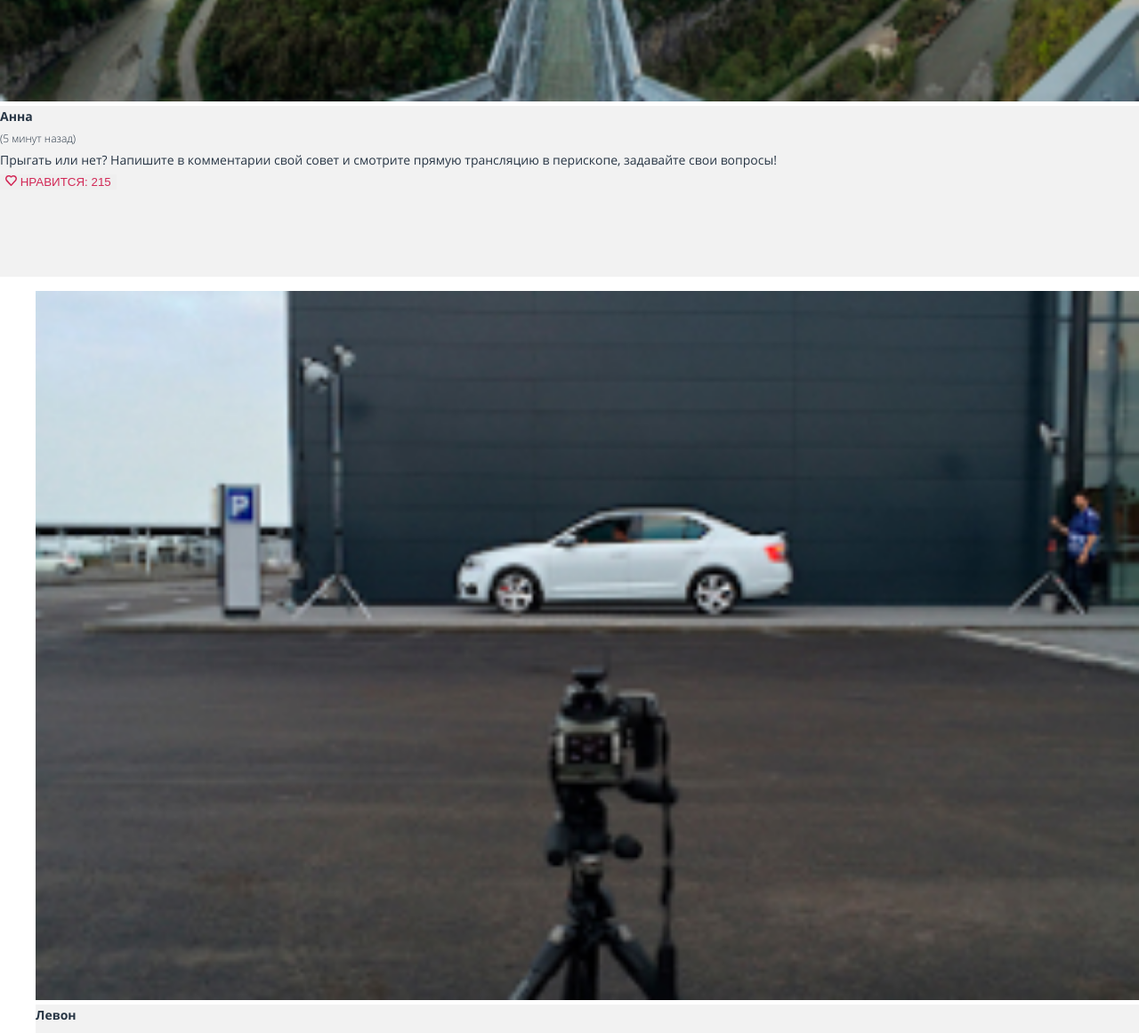
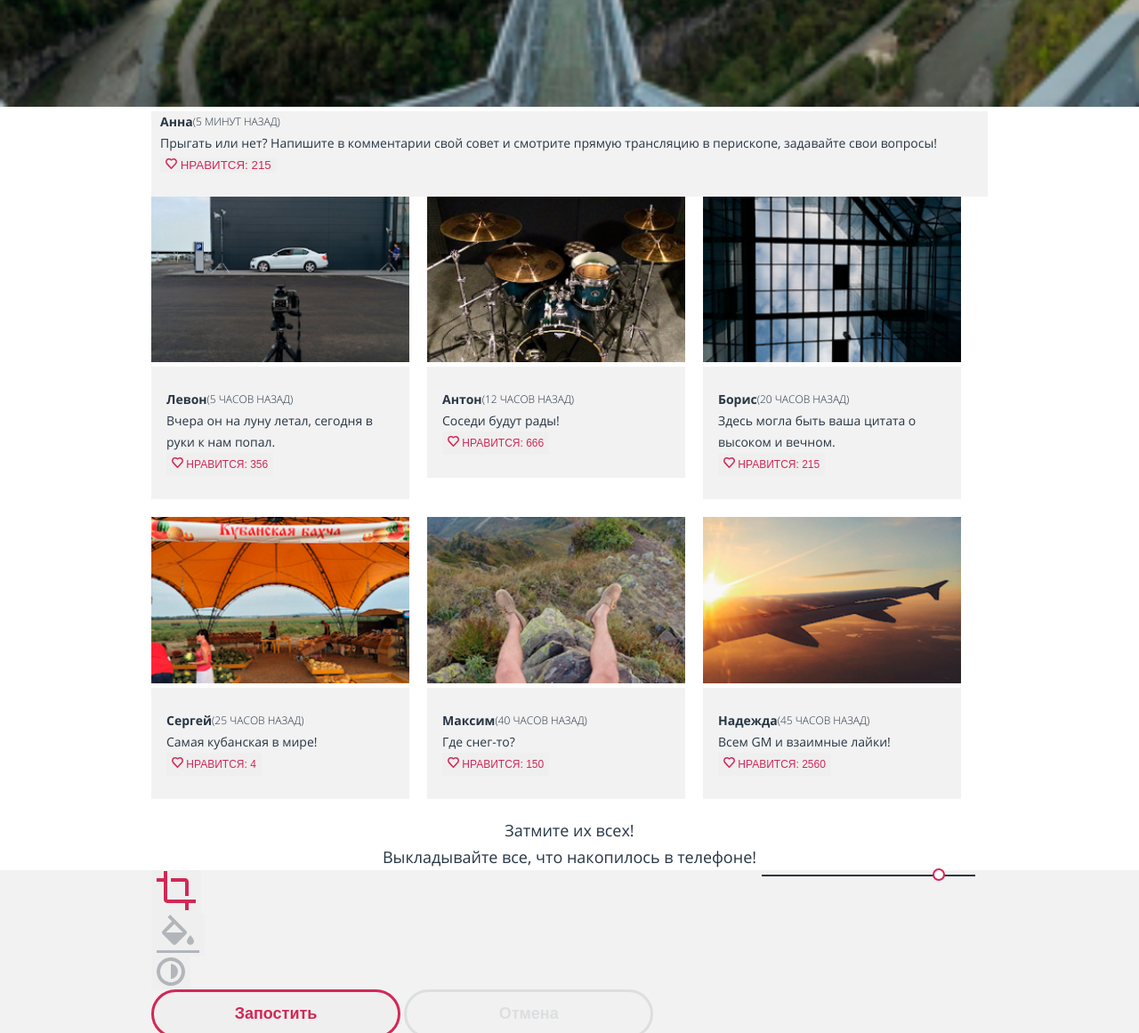
Before and after one commit to vryzhkova/1620049-pink-22, a website: page source/catalog.html in a window 1280 px wide. Shown: the part 790-1951 px from the top of the page at 89% size. Drawn offline with nearby package versions, Linux system fonts and the light colour scheme; files that its build step writes are made by us from their sources.

Commit message:
Адаптивная сетка для страницы каталога

```diff
--- a/source/catalog.html
+++ b/source/catalog.html
@@ -8,44 +8,59 @@
   </head>
   <body class="page__body">
     <header class="page-header">
-      <div class="header-wrap">
-        <a href="index.html" class="page-header__logo">
+      <nav class="page-header__main-nav main-nav">
+        <div class="page-header__logo-wrapper">
+          <a class="page-header__logo">
             <img
+              class="page-header__logo-mobile"
               src="img/pink-logo.svg"
               width="74"
               height="23"
               alt="Логотип Pink"
             />
+            <img
+              class="page-header__logo-tablet"
+              src="img/header/pink-logo-tablet.svg"
+              width="145"
+              height="40"
+              alt="Логотип Pink"
+            />
+            <img
+              class="page-header__logo-desktop"
+              src="img/header/pink-logo-desktop.svg"
+              width="147"
+              height="40"
+              alt="Логотип Pink"
+            />
           </a>
-        <nav class="main-nav">
           <button class="main-nav__toggle" type="button">
             <span class="visually-hidden">Открыть меню</span>
           </button>
-          <div class="main-nav__wrapper">
+        </div>
+
         <ul class="main-nav__list">
           <li class="main-nav__item main-nav__item--active">
-                <a href="index.html"> Главная </a>
+            <a class="main-nav__link" href="index.html"> Главная </a>
           </li>
           <li class="main-nav__item">
-                <a href="#"> Фотографии </a>
+            <a class="main-nav__link" href="catalog.html"> Фотографии </a>
           </li>
           <li class="main-nav__item">
-                <a href="form.html"> Конкурс </a>
+            <a class="main-nav__link"> Конкурс </a>
           </li>
           <li class="main-nav__item">
-                <a href="https://htmlacademy.ru/intensive/adaptive">
-                  HTML ACADEMY
+            <a
+              class="main-nav__link"
+              href="https://htmlacademy.ru/intensive/adaptive"
+            >
+              HTML Academy
             </a>
           </li>
         </ul>
-          </div>
       </nav>
-      </div>
 
-      <div class="photo">
-        <div class="photo__wrapper">
+      <div class="photo container">
         <h2 class="photo__title">Фотографии пользователей</h2>
-        </div>
       </div>
     </header>
 
@@ -68,11 +83,12 @@
               height="137"
               alt="Фото - панорама дня: подвестной мост"
             />
-
-            <blockquote class="panorama__post-item">
+            <blockquote class="panorama__post-item container">
               <div class="panorama__author-info">
+                <div class="panorama__author-wrap">
                   <p class="panorama__author-name">Анна</p>
                   <span class="panorama__date">(5 минут назад)</span>
+                </div>
                 <p class="panorama__text">
                   Прыгать или нет? Напишите в комментарии свой совет и смотрите
                   прямую трансляцию в перископе, задавайте свои вопросы!
@@ -96,7 +112,7 @@
             </blockquote>
           </div>
 
-          <ul class="gallery__list">
+          <ul class="gallery__list container">
             <li class="gallery__list-item">
               <img
                 class="gallery__list-image"
@@ -106,8 +122,10 @@
                 height="180"
               />
               <div class="gallery__list-authorinfo">
+                <div class="gallery__author-wrap">
                   <p class="gallery__list-author-name">Левон</p>
                   <span class="gallery__list-time">(5 часов назад)</span>
+                </div>
                 <p class="gallery__list-text">
                   Вчера он на луну летал, сегодня в руки к нам попал.
                 </p>
@@ -137,8 +155,10 @@
                 height="180"
               />
               <div class="gallery__list-authorinfo">
+                <div class="gallery__author-wrap">
                   <p class="gallery__list-author-name">Антон</p>
                   <span class="gallery__list-time">(12 часов назад)</span>
+                </div>
                 <p class="gallery__list-text">Соседи будут рады!</p>
                 <button class="gallery__list-button-heart" type="button">
                   <svg
@@ -166,8 +186,10 @@
                 height="180"
               />
               <div class="gallery__list-authorinfo">
+                <div class="gallery__author-wrap">
                   <p class="gallery__list-author-name">Борис</p>
                   <span class="gallery__list-time">(20 часов назад)</span>
+                </div>
                 <p class="gallery__list-text">
                   Здесь могла быть ваша цитата о высоком и вечном.
                 </p>
@@ -197,8 +219,10 @@
                 height="180"
               />
               <div class="gallery__list-authorinfo">
+                <div class="gallery__author-wrap">
                   <p class="gallery__list-author-name">Сергей</p>
                   <span class="gallery__list-time">(25 часов назад)</span>
+                </div>
                 <p class="gallery__list-text">Самая кубанская в мире!</p>
                 <button class="gallery__list-button-heart" type="button">
                   <svg
@@ -226,8 +250,10 @@
                 height="180"
               />
               <div class="gallery__list-authorinfo">
+                <div class="gallery__author-wrap">
                   <p class="gallery__list-author-name">Максим</p>
                   <span class="gallery__list-time">(40 часов назад)</span>
+                </div>
                 <p class="gallery__list-text">Где снег-то?</p>
                 <button class="gallery__list-button-heart" type="button">
                   <svg
@@ -255,8 +281,10 @@
                 height="180"
               />
               <div class="gallery__list-authorinfo">
+                <div class="gallery__author-wrap">
                   <p class="gallery__list-author-name">Надежда</p>
                   <span class="gallery__list-time">(45 часов назад)</span>
+                </div>
                 <p class="gallery__list-text">Всем GM и взаимные лайки!</p>
                 <button class="gallery__list-button-heart" type="button">
                   <svg
@@ -276,16 +304,19 @@
               </div>
             </li>
           </ul>
-          <p class="gallery__title">
-            Затмите их всех! Выкладывайте все, что накопилось в телефоне!
+          <div class="gallery__headline container">
+            <p class="gallery__title">Затмите их всех!</p>
+            <p class="gallery__title-text">
+              Выкладывайте все, что накопилось в телефоне!
             </p>
+          </div>
         </section>
 
         <section class="filter">
           <h2 class="visually-hidden">
             Отредактировать и запостить новую фотографию
           </h2>
-          <div class="filter__wrapper">
+          <div class="container">
             <form class="filter__form">
               <label for="form-file"
                 ><span class="visually-hidden">Выберите фотографию</span></label
@@ -297,7 +328,8 @@
                 name="form-file"
               />
               <div class="filter__tools">
-                <button>
+                <div class="filter__tools-instrument filter__tools-crop">
+                  <button class="filter__tools-button">
                     <img
                       src="img/catalog/crop.svg"
                       alt="Иконка: вырезать"
@@ -316,8 +348,10 @@
                       <div class="toggle" tabindex="0"></div>
                     </div>
                   </fieldset>
+                </div>
 
-                <button>
+                <div class="filter__tools-instrument filter__tools-fill">
+                  <button class="filter__tools-button">
                     <img
                       src="img/catalog/fill.svg"
                       alt="Иконка: заливка"
@@ -336,8 +370,10 @@
                       <div class="toggle" tabindex="0"></div>
                     </div>
                   </fieldset>
+                </div>
 
-                <button>
+                <div class="filter__tools-instrument filter__tools-contrast">
+                  <button class="filter__tools-button">
                     <img
                       src="img/catalog/contrast.svg"
                       alt="Иконка: контраст"
@@ -357,6 +393,7 @@
                     </div>
                   </fieldset>
                 </div>
+              </div>
 
               <div class="filter__button">
                 <button class="button filter__button-post" type="submit">
@@ -373,15 +410,16 @@
     </main>
 
     <footer class="page-footer">
-      <div class="page-footer__wrapper">
-        <div class="page-footer__social social">
-          <a href="index.html"
+      <div class="container social">
+        <div class="page-footer__social">
+          <a href="#"
             ><img
               src="img/footer/copyright-logo.svg"
               width="145"
               height="40"
               alt="Логотип Pink"
           /></a>
+        </div>
         <ul class="social__list">
           <li class="social__item">
             <a
@@ -426,7 +464,6 @@
             </a>
           </li>
         </ul>
-        </div>
         <div class="page-footer__copyright copyright">
           <b class="copyright__text">Разработано:</b>
           <a
--- a/source/sass/blocks/filter.scss
+++ b/source/sass/blocks/filter.scss
@@ -3,13 +3,13 @@
   width: 100%;
 }
 
-.filter__wrapper {
-  margin: 0 auto;
-  padding: 0 20px;
+.filter__tools {
+  display: flex;
 }
 
-.filter__tools {
+.filter__tools-instrument {
   display: flex;
+  justify-content: space-between;
 }
 
 .filter__button-post {
@@ -24,3 +24,59 @@
   color: $button-rose;
   text-align: center;
 }
+
+.filter__button-cancel {
+  border: 3px solid #283645;
+  box-sizing: border-box;
+  border-radius: 30px;
+  width: 280px;
+  height: 55px;
+  font-weight: bold;
+  font-size: 18px;
+  line-height: 18px;
+  color: #283645;
+  opacity: 0.1;
+  text-align: center;
+}
+
+.filter__tools-button {
+  border: none;
+}
+
+.filter-item {
+  border: none;
+}
+
+.range-filter {
+  position: relative;
+}
+
+.scale {
+  width: 240px;
+  height: 2px;
+  background: #283645;
+}
+
+.bar {
+  width: 65%;
+  margin-left: 0%;
+}
+
+.toggle {
+  position: absolute;
+  top: -7px;
+  width: 14px;
+  height: 14px;
+  background: #ffffff;
+  border: 2px solid #d22856;
+  box-sizing: border-box;
+  border-radius: 50%;
+  left: 80%;
+}
+
+@media (min-width: $tablet-width) {
+  .filter__tools {
+    display: flex;
+    flex-direction: column;
+  }
+}
--- a/source/sass/blocks/form.scss
+++ b/source/sass/blocks/form.scss
@@ -5,6 +5,13 @@
   display: flex;
   flex-direction: column;
   justify-content: space-around;
+}
+
+.form__fieldset {
+  box-sizing: border-box;
+  margin: 0 auto;
+  width: 320px;
+  padding: 0 20px;
 }
 
 //Form__name
@@ -230,6 +237,9 @@
   .form {
     flex-direction: row;
     flex-wrap: wrap;
+    margin: 0 auto;
+    width: 960px;
+    padding: 0 10px;
   }
 
   .form__name {
@@ -240,9 +250,17 @@
     width: 100%;
   }
 
+  .form__application-form {
+    width: 432px;
+  }
+
   .form__application-wrapper {
     width: 430px;
     height: 100%;
+  }
+
+  .form__achievement {
+    width: 100%;
   }
 
   .form__feedback {
--- a/source/sass/blocks/gallery.scss
+++ b/source/sass/blocks/gallery.scss
@@ -1,27 +1,64 @@
 .gallery__title {
-  margin: 0;
+  margin: 0 auto;
   padding: 0;
   font-weight: 400;
   font-size: 14px;
   line-height: 30px;
   text-align: center;
   color: $text-base;
+  max-width: 253px;
 }
 
 .gallery__list {
-  display: grid;
+  display: flex;
+  flex-wrap: wrap;
+}
+
+.gallery__list-item {
+  padding-right: 20px;
+  padding-bottom: 20px;
+}
+
+.gallery__list-authorinfo {
+  padding-top: 25px;
+  padding-left: 17px;
+  padding-bottom: 26px;
+  background-color: $background-gallery;
+}
+
+.gallery__list-text {
+  max-width: 232px;
+  margin: 0;
+  padding: 0;
+  font-weight: normal;
+  font-size: 14px;
+  line-height: 24px;
+  color: $text-base;
+}
+
+.gallery__list-button-heart {
+  border: none;
+  font-weight: normal;
+  font-size: 12px;
+  line-height: 24px;
+  text-transform: uppercase;
+  color: $text-form;
+}
+
+.gallery__headline {
+  text-align: center;
+  font-size: 14px;
+  line-height: 30px;
+  color: $text-base;
+}
+
+.gallery__title-text {
+  margin: 0;
+  padding: 0;
 }
 
 .gallery__list-image {
   width: 100%;
-}
-
-.gallery__list-item {
-  margin-bottom: 20px;
-}
-
-.gallery__list-authorinfo {
-  background-color: $background-gallery;
 }
 
 .gallery__list-author-name {
@@ -41,19 +78,28 @@
   color: $text-base;
 }
 
-.gallery__list-text {
-  margin: 0;
-  padding: 0;
-  font-weight: normal;
-  font-size: 14px;
-  line-height: 24px;
-  color: $text-base;
+@media (min-width: $tablet-width) {
+  .gallery__title {
+    font-size: 18px;
+    line-height: 30px;
+    min-width: 570px;
+  }
+
+  .gallery__list-item {
+    width: 290px;
+    // height: 455px;
+  }
+
+  .gallery__headline {
+    font-size: 18px;
+    line-height: 30px;
+  }
 }
 
-.gallery__list-button-heart {
-  font-weight: normal;
-  font-size: 12px;
-  line-height: 24px;
-  text-transform: uppercase;
-  color: $text-form;
+@media (min-width: $desktop-width) {
+  .gallery__title {
+    font-size: 18px;
+    line-height: 30px;
+    min-width: 640px;
+  }
 }
--- a/source/sass/blocks/panorama.scss
+++ b/source/sass/blocks/panorama.scss
@@ -20,12 +20,14 @@
 }
 
 .panorama__post-item {
-  margin: 0;
-  padding: 0;
-  background: #f2f2f2;
-  // width: 280px;
+  background-color: #f2f2f2;
+  width: 280px;
   height: 192px;
-  width: 100%;
+}
+
+.panorama__author-wrap,
+.gallery__author-wrap {
+  display: flex;
 }
 
 .panorama__author-name {
@@ -42,6 +44,7 @@
   font-size: 12px;
   line-height: 24px;
   color: $text-base;
+  text-transform: uppercase;
 }
 
 .panorama__text {
@@ -51,6 +54,7 @@
   font-size: 14px;
   line-height: 24px;
   color: $text-base;
+  max-width: 253px;
 }
 
 .panorama__heart {
@@ -58,3 +62,25 @@
   text-transform: uppercase;
   border: none;
 }
+
+@media (min-width: $tablet-width) {
+  .panorama__post-item {
+    width: 620px;
+    height: 121px;
+  }
+
+  .panorama__text {
+    max-width: 520px;
+  }
+}
+
+@media (min-width: $desktop-width) {
+  .panorama__post-item {
+    width: 940px;
+    height: 96px;
+  }
+
+  .panorama__text {
+    max-width: 874px;
+  }
+}
--- a/source/sass/blocks/photo.scss
+++ b/source/sass/blocks/photo.scss
@@ -2,17 +2,32 @@
   height: 173px;
 }
 
-.photo__wrapper {
-  margin: 0 auto;
-  padding: 0 20px;
-}
+// .photo__wrapper {
+//   margin: 0 auto;
+//   padding: 0 20px;
+// }
 
 .photo__title {
-  margin: 0;
-  padding: 0;
   font-weight: 300;
   font-size: 24px;
   line-height: 33px;
   text-align: center;
   color: $text-header;
 }
+
+@media (min-width: $tablet-width) {
+  .photo__title {
+    font-size: 50px;
+    line-height: 68px;
+  }
+}
+
+@media (min-width: $desktop-width) {
+  .photo__title {
+    font-size: 50px;
+    line-height: 68px;
+    max-width: 358px;
+    text-align: center;
+    margin: 0 auto;
+  }
+}
```
Also changed, not shown: source/form.html (+5 -5 lines). Lines whose indentation alone changed are shown as unchanged.
